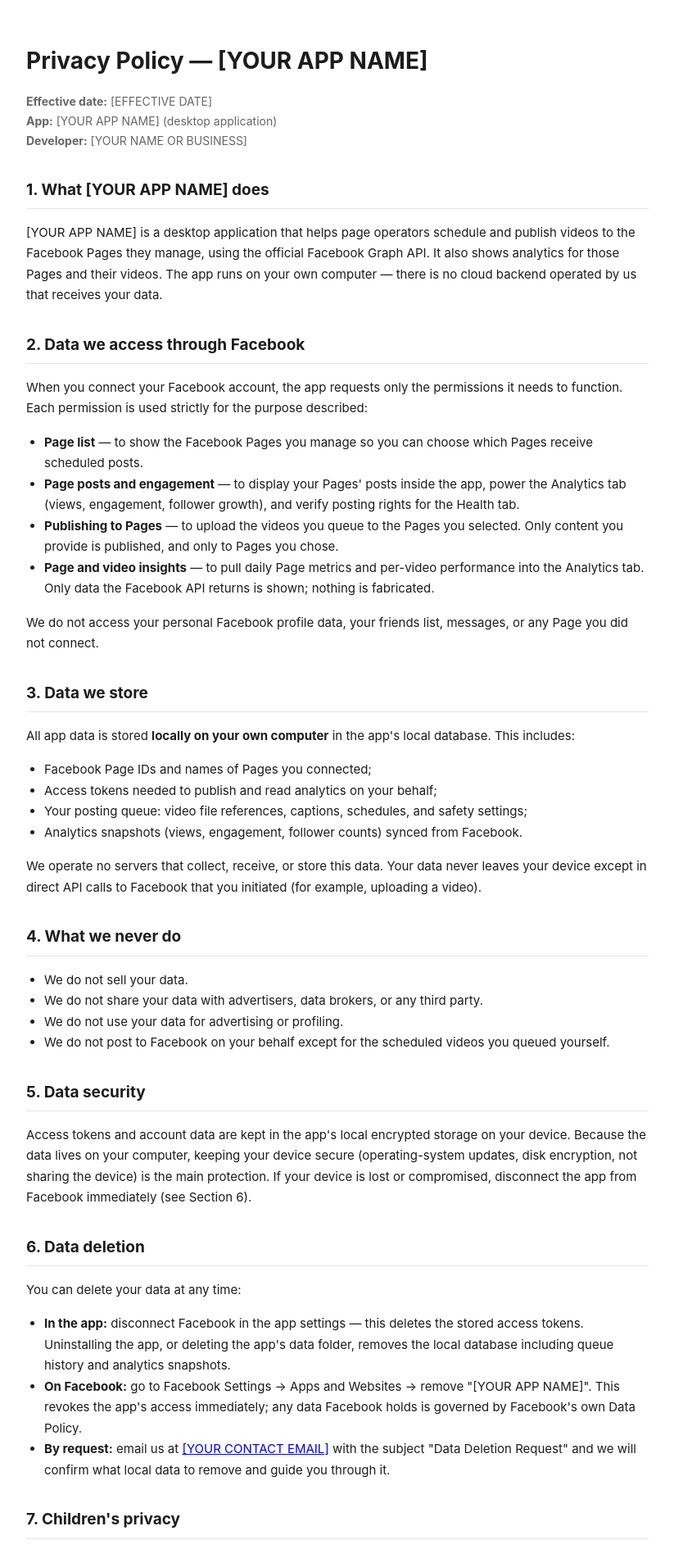
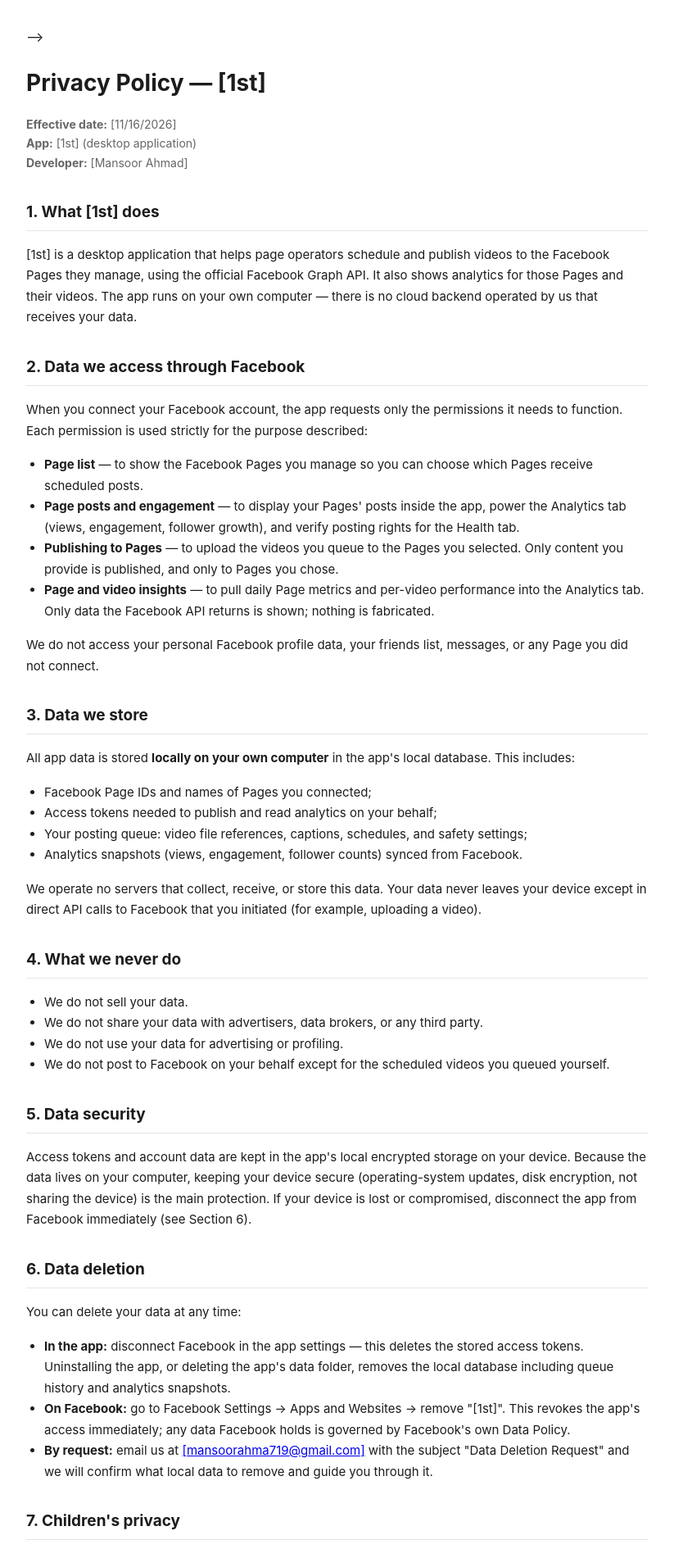
Before and after one commit to mansoorahma719-png/1st, a plain HTML site: page index.html in a window 1280 px wide. Shown: the top 1890 px of the page at 82% size, without its empty margins (228-1051 px from the left). Drawn offline with Linux system fonts and the light colour scheme.

Commit message:
Update index.html

```diff
--- a/index.html
+++ b/index.html
@@ -1,41 +1,9 @@
-<!DOCTYPE html>
-<!--
-  ============================================================
-  PRIVACY POLICY TEMPLATE — FOR STUDENTS CREATING THEIR OWN
-  FACEBOOK APP (page management / video uploading app)
-  ============================================================
-  HOW TO USE THIS FILE (these instructions are invisible on
-  the published page — only you see them here):
-
-  1. Replace EVERYTHING in [SQUARE BRACKETS] with your own
-     details. There are 4 things to fill in:
-       [YOUR APP NAME]          — the Display name of your app
-                                  in the Meta dashboard
-       [YOUR NAME OR BUSINESS]  — your name, or your business
-                                  name if you have one
-       [YOUR CONTACT EMAIL]     — an email you actually check
-                                  (appears twice — replace both)
-       [EFFECTIVE DATE]         — today's date
-  2. Do NOT delete any section. Meta checks that the policy
-     covers what data the app accesses and how to delete it.
-  3. HOST IT FREE (no domain needed), then paste the link in
-     the Meta dashboard field "Privacy policy URL":
-       • GitHub Pages: create a free repo, upload this file,
-         enable Pages — your link looks like
-         https://[username].github.io/[repo]/privacy-policy.html
-       • Netlify Drop: drag this file onto drop.netlify.com —
-         you get a free link instantly
-       • Google Sites: create a free site, paste this text in
-  4. This file is already named index.html — upload it as-is,
-     or share this repo so students can FORK it and edit it
-     online (pencil icon) without downloading anything.
-  ============================================================
 -->
 <html lang="en">
 <head>
 <meta charset="UTF-8">
 <meta name="viewport" content="width=device-width, initial-scale=1.0">
-<title>Privacy Policy — [YOUR APP NAME]</title>
+<title>Privacy Policy — [1st]</title>
 <style>
   body { font-family: -apple-system, "Segoe UI", Roboto, Arial, sans-serif; line-height: 1.7; color: #1c1c1c; max-width: 760px; margin: 0 auto; padding: 32px 20px 64px; }
   h1 { font-size: 28px; margin-bottom: 4px; }
@@ -48,13 +16,13 @@
 </head>
 <body>
 
-<h1>Privacy Policy — [YOUR APP NAME]</h1>
-<p class="meta"><strong>Effective date:</strong> [EFFECTIVE DATE]<br>
-<strong>App:</strong> [YOUR APP NAME] (desktop application)<br>
-<strong>Developer:</strong> [YOUR NAME OR BUSINESS]</p>
+<h1>Privacy Policy — [1st]</h1>
+<p class="meta"><strong>Effective date:</strong> [11/16/2026]<br>
+<strong>App:</strong> [1st] (desktop application)<br>
+<strong>Developer:</strong> [Mansoor Ahmad]</p>
 
-<h2>1. What [YOUR APP NAME] does</h2>
-<p>[YOUR APP NAME] is a desktop application that helps page operators schedule and publish videos to the Facebook Pages they manage, using the official Facebook Graph API. It also shows analytics for those Pages and their videos. The app runs on your own computer — there is no cloud backend operated by us that receives your data.</p>
+<h2>1. What [1st] does</h2>
+<p>[1st] is a desktop application that helps page operators schedule and publish videos to the Facebook Pages they manage, using the official Facebook Graph API. It also shows analytics for those Pages and their videos. The app runs on your own computer — there is no cloud backend operated by us that receives your data.</p>
 
 <h2>2. Data we access through Facebook</h2>
 <p>When you connect your Facebook account, the app requests only the permissions it needs to function. Each permission is used strictly for the purpose described:</p>
@@ -91,8 +59,8 @@
 <p>You can delete your data at any time:</p>
 <ul>
   <li><strong>In the app:</strong> disconnect Facebook in the app settings — this deletes the stored access tokens. Uninstalling the app, or deleting the app's data folder, removes the local database including queue history and analytics snapshots.</li>
-  <li><strong>On Facebook:</strong> go to Facebook Settings → Apps and Websites → remove "[YOUR APP NAME]". This revokes the app's access immediately; any data Facebook holds is governed by Facebook's own Data Policy.</li>
-  <li><strong>By request:</strong> email us at <a href="mailto:[YOUR CONTACT EMAIL]">[YOUR CONTACT EMAIL]</a> with the subject "Data Deletion Request" and we will confirm what local data to remove and guide you through it.</li>
+  <li><strong>On Facebook:</strong> go to Facebook Settings → Apps and Websites → remove "[1st]". This revokes the app's access immediately; any data Facebook holds is governed by Facebook's own Data Policy.</li>
+  <li><strong>By request:</strong> email us at <a href="mailto:[mansoorahma719@gmail.comL]">[mansoorahma719@gmail.com]</a> with the subject "Data Deletion Request" and we will confirm what local data to remove and guide you through it.</li>
 </ul>
 
 <h2>7. Children's privacy</h2>
@@ -104,9 +72,9 @@
 <h2>9. Contact</h2>
 <p>For privacy questions or data requests, contact:<br>
 [YOUR NAME OR BUSINESS]<br>
-Email: <a href="mailto:[YOUR CONTACT EMAIL]">[YOUR CONTACT EMAIL]</a></p>
+Email: <a href="mailto:[mansoorahma719@gmail.com]">[mansoorahma719@gmail.com]</a></p>
 
-<p class="brand">[YOUR APP NAME] · [YOUR NAME OR BUSINESS]</p>
+<p class="brand">[1st] · [Mansoor Ahmad]</p>
 
 </body>
 </html>
```
